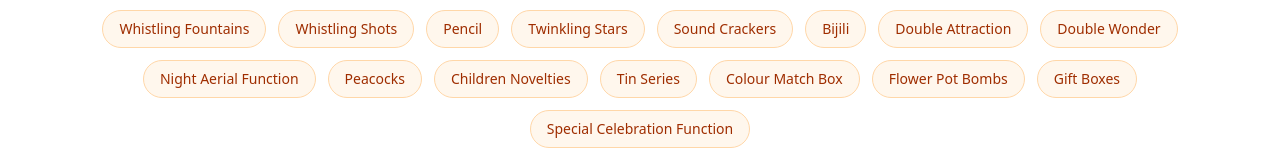
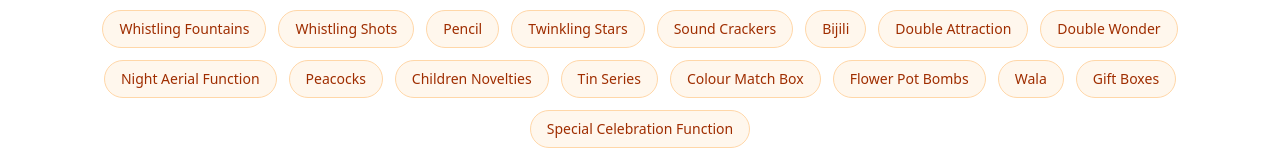
Before and after one commit to Kiruthika-JK/FireShop, a Next.js app: page /category/aerial-fancy-shots in a window 1280 px wide. Shown: the part 765-915 px from the top of the page. Built offline with nearby package versions, Linux system fonts and the light colour scheme; no server answers; the database is empty.

Commit message:
Add Wala category below Sound Crackers with 8 products

```diff
--- a/app/page-client.tsx
+++ b/app/page-client.tsx
@@ -30,6 +30,7 @@ export default function ProductListPageClient({ products, homeFaqs }: ProductLis
         { id: 'peacocks', name: 'Peacocks', count: 4 },
         { id: 'bijili', name: 'Bijili Crackers', count: 2 },
         { id: 'twinklingstar', name: 'Twinkling Star', count: 2 },
+        { id: 'wala', name: 'Wala', count: 8 },
         { id: 'pencil', name: 'Pencil Shots', count: 12 },
         { id: 'bombs', name: 'Bombs', count: 11 },
         { id: 'rockets', name: 'Rockets', count: 3 },
--- a/components/Navbar.tsx
+++ b/components/Navbar.tsx
@@ -153,6 +153,12 @@ export function Navbar() {
                                         <div className="flex items-center gap-1">
                                             <div className="w-2 h-2 bg-orange-400 rounded-full"></div>
                       Sound Crackers
+                                        </div>
+                                    </DropdownMenuItem>
+                                    <DropdownMenuItem className="focus:bg-gradient-to-r focus:from-violet-500/20 focus:to-purple-500/20 focus:text-violet-300 cursor-pointer text-sm rounded-lg transition-all duration-300 hover:scale-105 hover:shadow-lg border border-transparent hover:border-violet-400/30" onClick={() => goToCategory('wala')}>
+                                        <div className="flex items-center gap-1">
+                                            <div className="w-2 h-2 bg-violet-400 rounded-full"></div>
+                      Wala
                                         </div>
                                     </DropdownMenuItem>
                                     <DropdownMenuItem className="focus:bg-gradient-to-r focus:from-cyan-500/20 focus:to-teal-500/20 focus:text-cyan-300 cursor-pointer text-sm rounded-lg transition-all duration-300 hover:scale-105 hover:shadow-lg border border-transparent hover:border-cyan-400/30" onClick={() => goToCategory('twinkling-stars')}>
@@ -362,6 +368,7 @@ export function Navbar() {
                                     <button className="text-white hover:text-yellow-400 text-sm py-1 text-left" onClick={() => { goToCategory('bombs'); setIsOpen(false); }}>Bombs</button>
                                     <button className="text-white hover:text-yellow-400 text-sm py-1 text-left" onClick={() => { goToCategory('special-celebration-function'); setIsOpen(false); }}>Special Celebration</button>
                                     <button className="text-white hover:text-yellow-400 text-sm py-1 text-left" onClick={() => { goToCategory('sound-crackers'); setIsOpen(false); }}>Sound Crackers</button>
+                                    <button className="text-white hover:text-yellow-400 text-sm py-1 text-left" onClick={() => { goToCategory('wala'); setIsOpen(false); }}>Wala</button>
                                     <button className="text-white hover:text-yellow-400 text-sm py-1 text-left" onClick={() => { goToCategory('rockets'); setIsOpen(false); }}>Rockets</button>
                                     <button className="text-white hover:text-yellow-400 text-sm py-1 text-left" onClick={() => { goToCategory('aerial-shots'); setIsOpen(false); }}>Aerial Shot</button>
                                     <button className="text-white hover:text-yellow-400 text-sm py-1 text-left" onClick={() => { goToCategory('whistling-fountains'); setIsOpen(false); }}>Whistling Fountain</button>
--- a/components/home/SinglePageProductGrid.tsx
+++ b/components/home/SinglePageProductGrid.tsx
@@ -30,6 +30,7 @@ export function SinglePageProductGrid({ products, activeCategory }: SinglePagePr
             'twinklingstars': 'Twinkling Stars',
             'specialcelebrationfunction': 'Special Celebration Function',
             'digitalwala': 'Sound Crackers',
+            'wala': 'Wala',
             'bombs': 'Bombs',
             'soundcrackers': 'Sound Crackers',
             'rockets': 'Rockets',
@@ -85,6 +86,7 @@ export function SinglePageProductGrid({ products, activeCategory }: SinglePagePr
         'twinklingstars',
         'specialcelebrationfunction',
         'digitalwala',
+        'wala',
         'bombs',
         'rockets',
         'fancyfountain',
@@ -149,7 +151,8 @@ export function SinglePageProductGrid({ products, activeCategory }: SinglePagePr
                                                             category === 'Bijili' ? 'bg-gradient-to-r from-orange-500 to-yellow-500 text-white border-orange-300/50' :
                                                                 category === 'Twinkling Stars' ? 'bg-gradient-to-r from-red-500 to-orange-500 text-white border-red-300/50' :
                                                                     category === 'Special Celebration Function' ? 'bg-gradient-to-r from-yellow-500 to-red-500 text-white border-yellow-300/50' :
-                                                                        category === 'Bombs' ? 'bg-gradient-to-r from-orange-600 to-red-600 text-white border-orange-300/50' :
+                                                                        category === 'Wala' ? 'bg-gradient-to-r from-violet-500 to-purple-500 text-white border-violet-300/50' :
+                                        category === 'Bombs' ? 'bg-gradient-to-r from-orange-600 to-red-600 text-white border-orange-300/50' :
                                                                             category === 'Sound Crackers' ? 'bg-gradient-to-r from-red-600 to-orange-600 text-white border-red-300/50' :
                                                                                 category === 'Rockets' ? 'bg-gradient-to-r from-orange-500 to-red-500 text-white border-orange-300/50' :
                                                                                     category === 'Aerial Shots' ? 'bg-gradient-to-r from-red-500 to-yellow-500 text-white border-red-300/50' :
--- a/lib/data/categories.ts
+++ b/lib/data/categories.ts
@@ -28,6 +28,7 @@ export const categories: Category[] = [
     { slug: 'tin-series', name: 'Tin Series' },
     { slug: 'colour-match-box', name: 'Colour Match Box' },
     { slug: 'flower-pot-bombs', name: 'Flower Pot Bombs' },
+    { slug: 'wala', name: 'Wala' },
     { slug: 'gift-boxes', name: 'Gift Boxes' },
     { slug: 'special-celebration-function', name: 'Special Celebration Function' },
 ];
```
